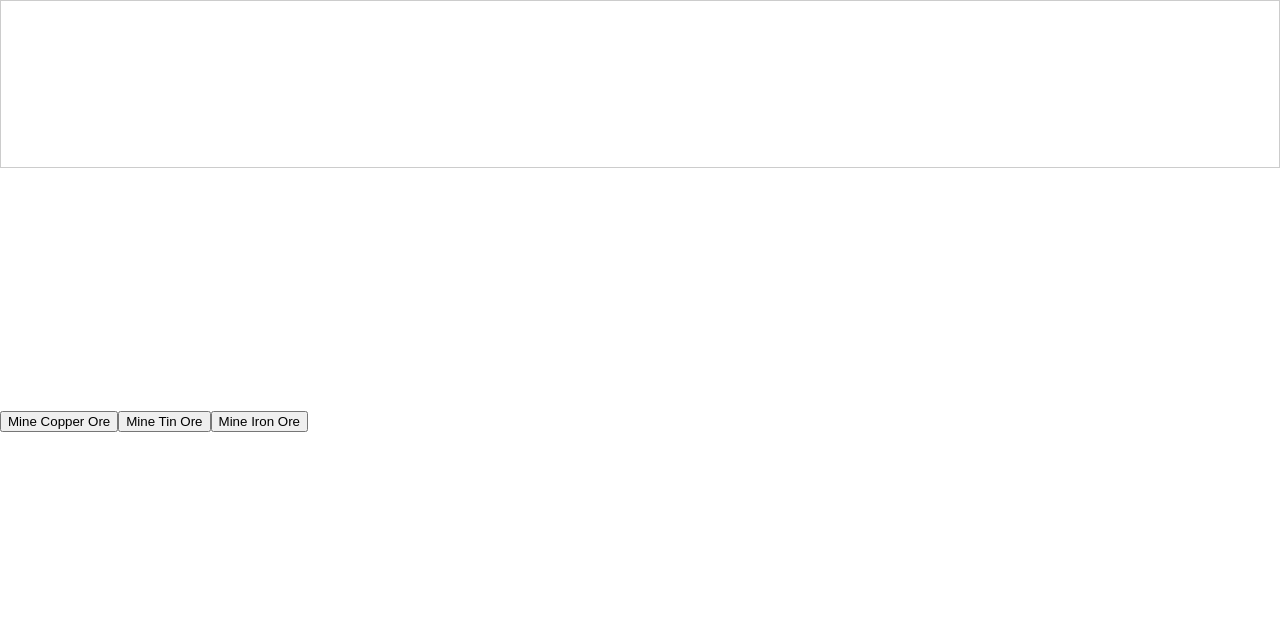
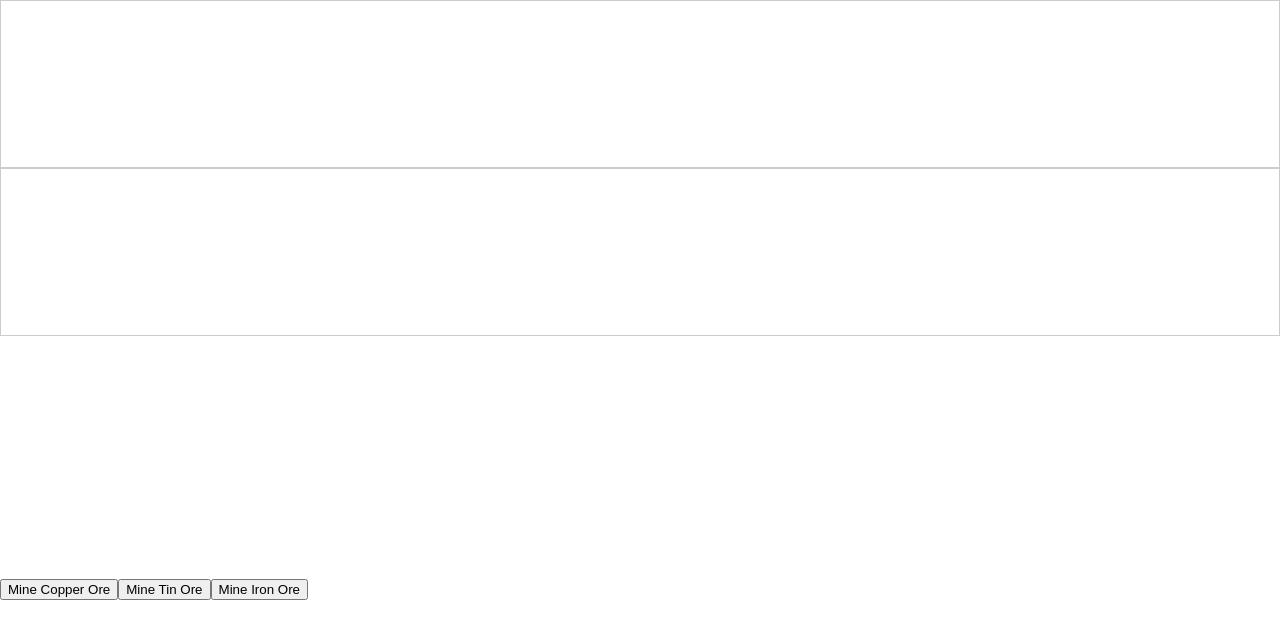
Before and after one commit to calebabbottdev/rpg, a React (Vite) app: page / in a window 1280 px wide. Shown: the top 638 px of the page. Built offline with nearby package versions, Linux system fonts and the light colour scheme.

Commit message:
Basic inventory

```diff
--- a/src/app/store.ts
+++ b/src/app/store.ts
@@ -2,7 +2,7 @@ import { configureStore } from '@reduxjs/toolkit';
 
 // Reducers
 import { bankReducer } from 'features/bank/bankSlice';
-import { inventoryReducer } from 'features/inventory/inventorySlice';
+import inventoryReducer from 'features/inventory/inventorySlice';
 import { questsReducer } from 'features/quests/questsSlice';
 import skillsReducer from 'features/skills/skillsSlice';
 import textboxReducer from 'features/textbox/textboxSlice';
--- a/src/constants/strings.ts
+++ b/src/constants/strings.ts
@@ -1,4 +1,4 @@
-import { Resource } from 'data/items/items';
+import { Item, Resource } from 'data/items/items';
 
 export const levelUp = (skill: string, level: number) =>
   `Congratulations! Your ${skill.charAt(0).toUpperCase() + skill.slice(1)} level is now ${level}.`;
@@ -9,3 +9,9 @@ export const gatheringSkillTooLow = (
   action: string,
 ) =>
   `You need a ${skill.charAt(0).toUpperCase() + skill.slice(1)} level of ${resource.levelRequired} to ${action} ${resource.name}.`;
+
+export const equipmentSkillTooLow = (
+  skill: string,
+  level: number,
+  item: Item,
+) => `${item.name} requires a ${skill} level of ${level} to equip.`;
--- a/src/data/items/items.ts
+++ b/src/data/items/items.ts
@@ -53,7 +53,7 @@ export const items: Item[] = [
     description: 'A lump of copper ore.',
     value: 10,
     isEquipable: false,
-    isStackable: false,
+    isStackable: true,
   },
   {
     id: 'tin_ore',
--- /dev/null
+++ b/src/features/inventory/Inventory.tsx
@@ -0,0 +1,30 @@
+import React from 'react';
+
+// Redux
+import { RootState } from 'app/store';
+import { useSelector } from 'react-redux';
+
+const Inventory: React.FC = () => {
+  const inventory = useSelector((state: RootState) => state.inventory);
+
+  return (
+    <div
+      style={{
+        height: '150px',
+        border: '1px solid #ccc',
+        padding: '8px',
+        overflowY: 'auto',
+        fontFamily: 'monospace',
+        fontSize: '14px',
+      }}
+    >
+      {inventory.map((items, index) => (
+        <p key={index} style={{ margin: '0' }}>
+          {items.item.name} x{items.quantity}
+        </p>
+      ))}
+    </div>
+  );
+};
+
+export default Inventory;
--- a/src/features/inventory/inventorySlice.ts
+++ b/src/features/inventory/inventorySlice.ts
@@ -1,14 +1,35 @@
-import { createSlice } from '@reduxjs/toolkit';
+import { createSlice, PayloadAction } from '@reduxjs/toolkit';
 
 // Data
 import { Item } from 'data/items/items';
 
-const initialState: Item[] = [];
+const initialState: { item: Item; quantity: number }[] = [];
 
 const inventorySlice = createSlice({
   name: 'inventory',
   initialState,
-  reducers: {},
+  reducers: {
+    addToInventory: (
+      state,
+      action: PayloadAction<{ item: Item; quantity: number }>,
+    ) => {
+      const { item, quantity } = action.payload;
+      const existingItem = state.find((entry) => entry.item.id === item.id);
+
+      if (item.isStackable) {
+        if (existingItem) {
+          existingItem.quantity += quantity;
+        } else {
+          state.push({ item, quantity });
+        }
+      } else {
+        for (let i = 0; i < quantity; i++) {
+          state.push({ item, quantity: 1 });
+        }
+      }
+    },
+  },
 });
 
-export const { reducer: inventoryReducer } = inventorySlice;
+export const { addToInventory } = inventorySlice.actions;
+export default inventorySlice.reducer;
--- /dev/null
+++ b/src/features/inventory/inventoryThunk.ts
@@ -0,0 +1 @@
+// TODO: Handle dispatch of adding items to inventory, checking inventory space, etc.
--- a/src/features/skills/Mining.tsx
+++ b/src/features/skills/Mining.tsx
@@ -7,6 +7,7 @@ import { getItemById, Resource } from 'src/data/items/items';
 import { AppDispatch, RootState } from 'src/app/store';
 import { useDispatch, useSelector } from 'react-redux';
 import { handleExperienceGain } from 'features/skills/skillsThunks';
+import { addToInventory } from 'features/inventory/inventorySlice';
 import { addMessage } from 'features/textbox/textboxSlice';
 
 // Strings
@@ -48,6 +49,7 @@ const Mining: React.FC = () => {
       return;
     }
 
+    dispatch(addToInventory({ item: ore.drop, quantity: 10 }));
     dispatch(handleExperienceGain('mining', ore.experienceGiven));
   };
 
--- a/src/main.tsx
+++ b/src/main.tsx
@@ -10,6 +10,7 @@ import { getSkills } from 'features/skills/skillsSlice';
 // Components
 import Game from 'features/game/Game';
 import Textbox from 'features/textbox/Textbox';
+import Inventory from 'features/inventory/Inventory';
 
 store.dispatch(getSkills());
 
@@ -17,6 +18,7 @@ createRoot(document.getElementById('root')!).render(
   <StrictMode>
     <Provider store={store}>
       <Textbox />
+      <Inventory />
       <Game />
     </Provider>
   </StrictMode>,
```
